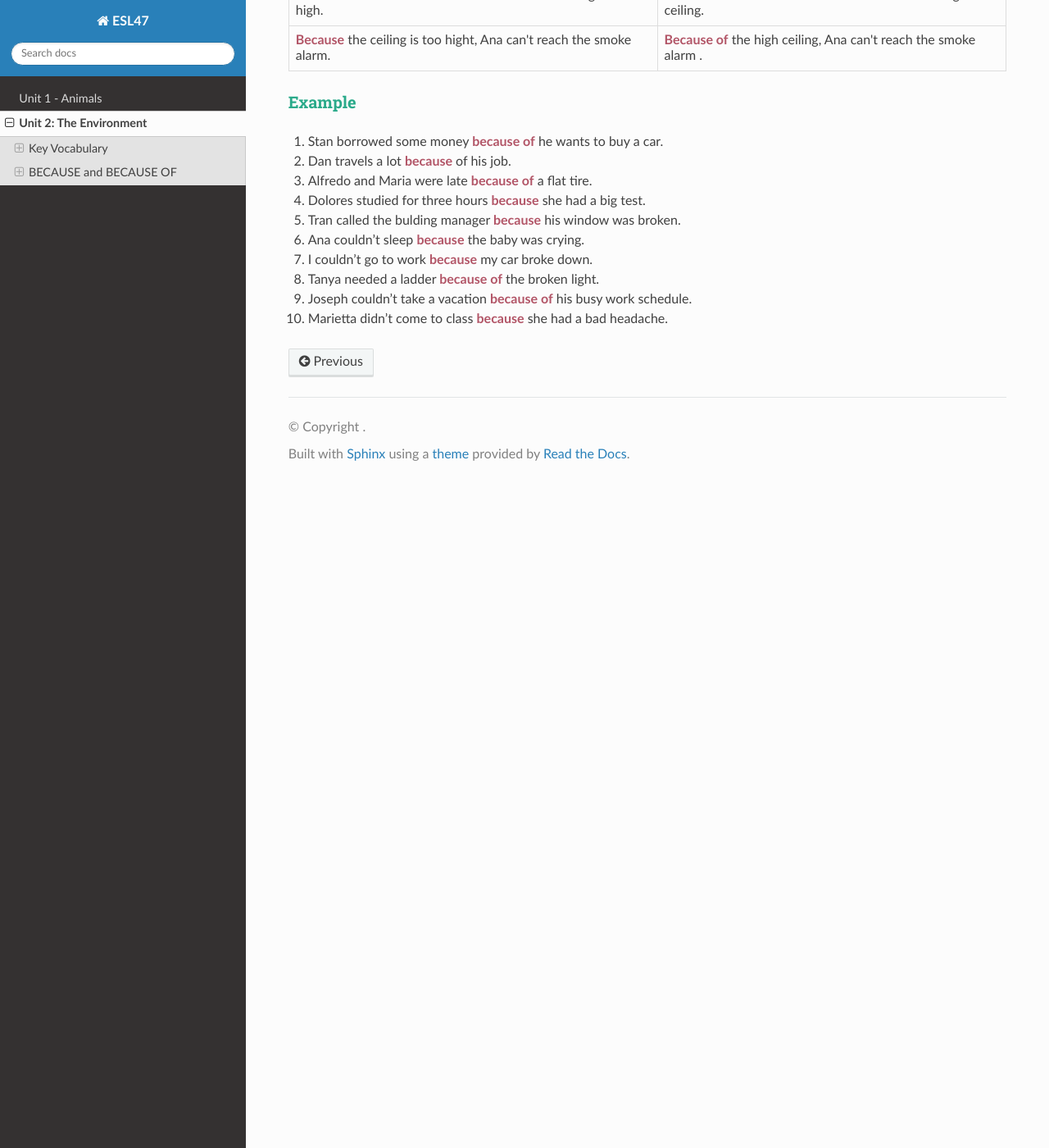
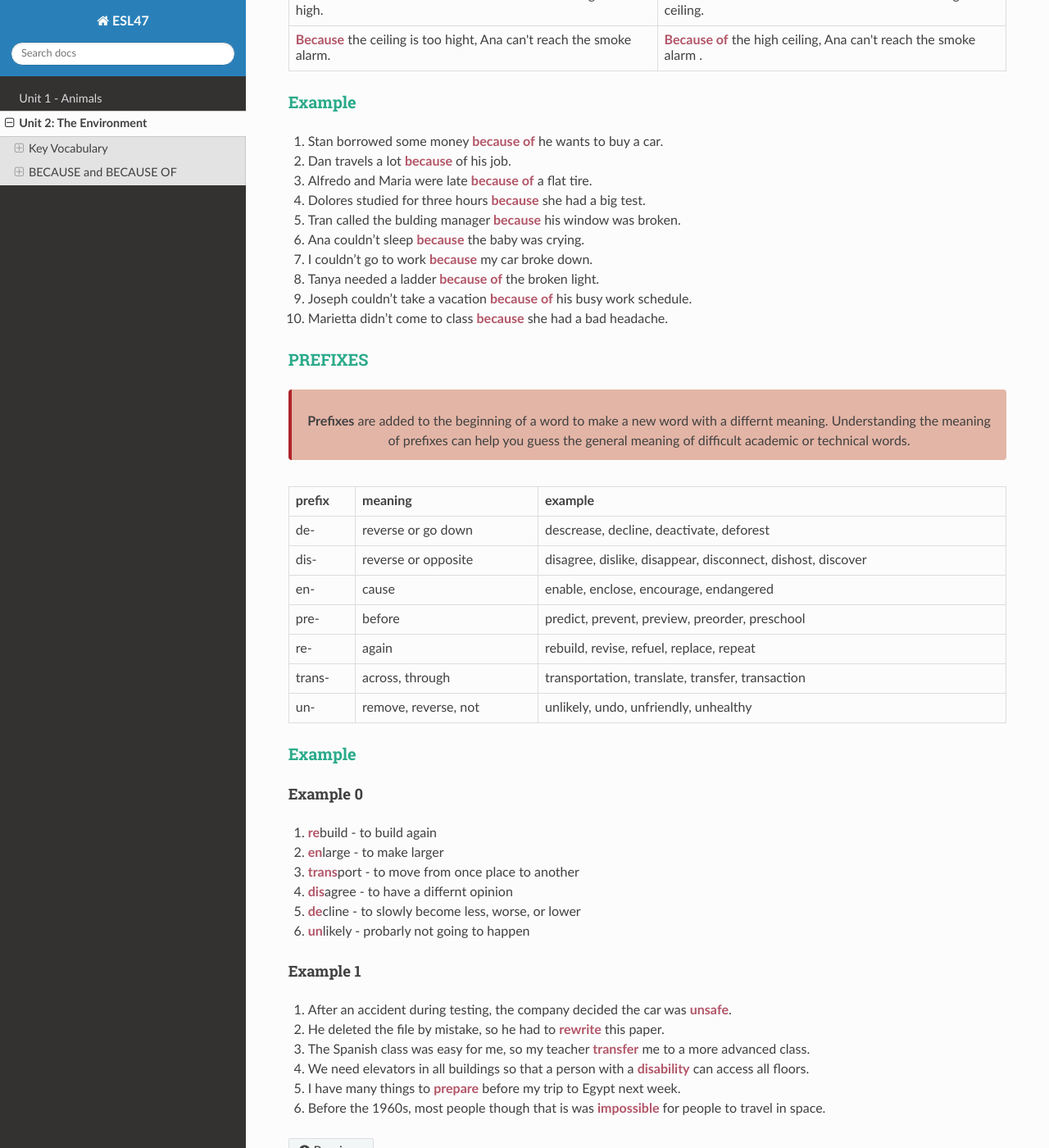
Before and after one commit to vpa24/ESL-47---Intermediate-Low-Integrated-Reading-Writing, a Sphinx documentation site: the page built from docs/source/unit2.md, in a window 1280 px wide and 1400 px high, scrolled down 2719 px. Shown: the whole window at 82% size. Built offline with Sphinx 7.4.7 and the Read the Docs theme 2.0.0, drawn with Linux system fonts in a browser that asks for light colours.

Commit message:
adding PREFIXES section

```diff
--- a/docs/source/unit2.md
+++ b/docs/source/unit2.md
@@ -124,3 +124,75 @@ Use **because** in a clause with _subject and verb_. Use **because of** _before
 8. Tanya needed a ladder **because of** the broken light.
 9. Joseph couldn't take a vacation **because of** his busy work schedule.
 10. Marietta didn't come to class **because** she had a bad headache.
+
+### PREFIXES
+
+<div class="warning" style='background-color:#e3b5a6; border-left: solid #af242a 4px; border-radius: 4px; padding:0.7em; margin-bottom:2em;'>
+<span>
+<p style='margin-top:1em; text-align:center'>
+<b>Prefixes</b> are added to the beginning of a word to make a new word with a differnt meaning. Understanding the meaning of prefixes can help you guess the general meaning of difficult academic or technical words.
+</span>
+</div>
+
+<table>
+	<tr>
+		<th>prefix</th>
+		<th>meaning</th>
+		<th>example</th>
+	</tr>
+	<tr>
+		<td>de-</td>
+		<td>reverse or go down</td>
+		<td>descrease, decline, deactivate, deforest</td>
+	</tr>
+	<tr>
+		<td>dis-</td>
+		<td>reverse or opposite</td>
+		<td>disagree, dislike, disappear, disconnect, dishost, discover</td>
+	</tr>
+	<tr>
+		<td>en-</td>
+		<td>cause</td>
+		<td>enable, enclose, encourage, endangered</td>
+	</tr>
+	<tr>
+		<td>pre-</td>
+		<td>before</td>
+		<td>predict, prevent, preview, preorder, preschool</td>
+	</tr>
+	<tr>
+		<td>re-</td>
+		<td>again</td>
+		<td>rebuild, revise, refuel, replace, repeat</td>
+	</tr>
+	<tr>
+		<td>trans-</td>
+		<td>across, through</td>
+		<td>transportation, translate, transfer, transaction</td>
+	</tr>
+	<tr>
+		<td>un-</td>
+		<td>remove, reverse, not</td>
+		<td>unlikely, undo, unfriendly, unhealthy</td>
+	</tr>
+</table>
+
+### Example
+
+#### Example 0
+
+1. **re**build - to build again
+2. **en**large - to make larger
+3. **trans**port - to move from once place to another
+4. **dis**agree - to have a differnt opinion
+5. **de**cline - to slowly become less, worse, or lower
+6. **un**likely - probarly not going to happen
+
+#### Example 1
+
+1. After an accident during testing, the company decided the car was **unsafe**.
+2. He deleted the file by mistake, so he had to **rewrite** this paper.
+3. The Spanish class was easy for me, so my teacher **transfer** me to a more advanced class.
+4. We need elevators in all buildings so that a person with a **disability** can access all floors.
+5. I have many things to **prepare** before my trip to Egypt next week.
+6. Before the 1960s, most people though that is was **impossible** for people to travel in space.
```
